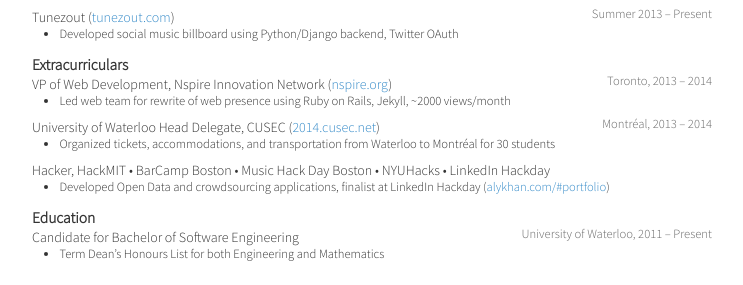
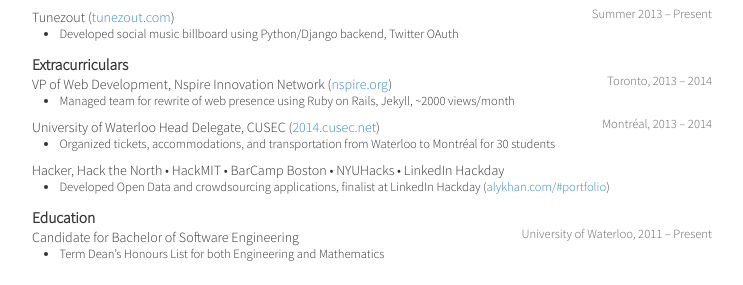
Before and after one commit to alykhank/alykhank.github.io, a Jekyll site: the page built from resume.html, in a window 1280 px wide. Shown: the part 723-1008 px from the top of the page, without its empty margins (268-1011 px from the left). Built offline with Jekyll 4.4.1, drawn with Linux system fonts in a browser that asks for light colours; nearby versions of some CDN libraries; comment, search, counter and statistics services are not loaded.

Commit message:
Update HTML resume to match PDF

```diff
--- a/resume.html
+++ b/resume.html
@@ -100,7 +100,7 @@ custom_css: resume
 <h5 id="toronto2013--2014">Toronto, 2013 &#8211; 2014</h5>
 
 <ul>
-<li>Led web team for rewrite of web presence using Ruby on Rails, Jekyll, ~2000 views/month</li>
+<li>Managed team for rewrite of web presence using Ruby on Rails, Jekyll, ~2000 views/month</li>
 </ul>
 
 <h4 id="universityofwaterlooheaddelegatecusec2014.cusec.net">University of Waterloo Head Delegate, CUSEC (<a href="http://2014.cusec.net">2014.cusec.net</a>)</h4>
@@ -111,7 +111,7 @@ custom_css: resume
 <li>Organized tickets, accommodations, and transportation from Waterloo to Montr&eacute;al for 30 students</li>
 </ul>
 
-<h4 id="hackerhackmitbarcampbostonmusichackdaybostonnyuhackslinkedinhackday">Hacker, HackMIT • BarCamp Boston • Music Hack Day Boston • NYUHacks • LinkedIn Hackday</h4>
+<h4 id="hackerhackthenorthhackmitbarcampbostonnyuhackslinkedinhackday">Hacker, Hack the North • HackMIT • BarCamp Boston • NYUHacks • LinkedIn Hackday</h4>
 
 <ul>
 <li>Developed Open Data and crowdsourcing applications, finalist at LinkedIn Hackday (<a href="http://alykhan.com/#portfolio">alykhan.com/#portfolio</a>)</li>
```
Also changed, not shown: other parts of resume.html (+1 -1 lines).
